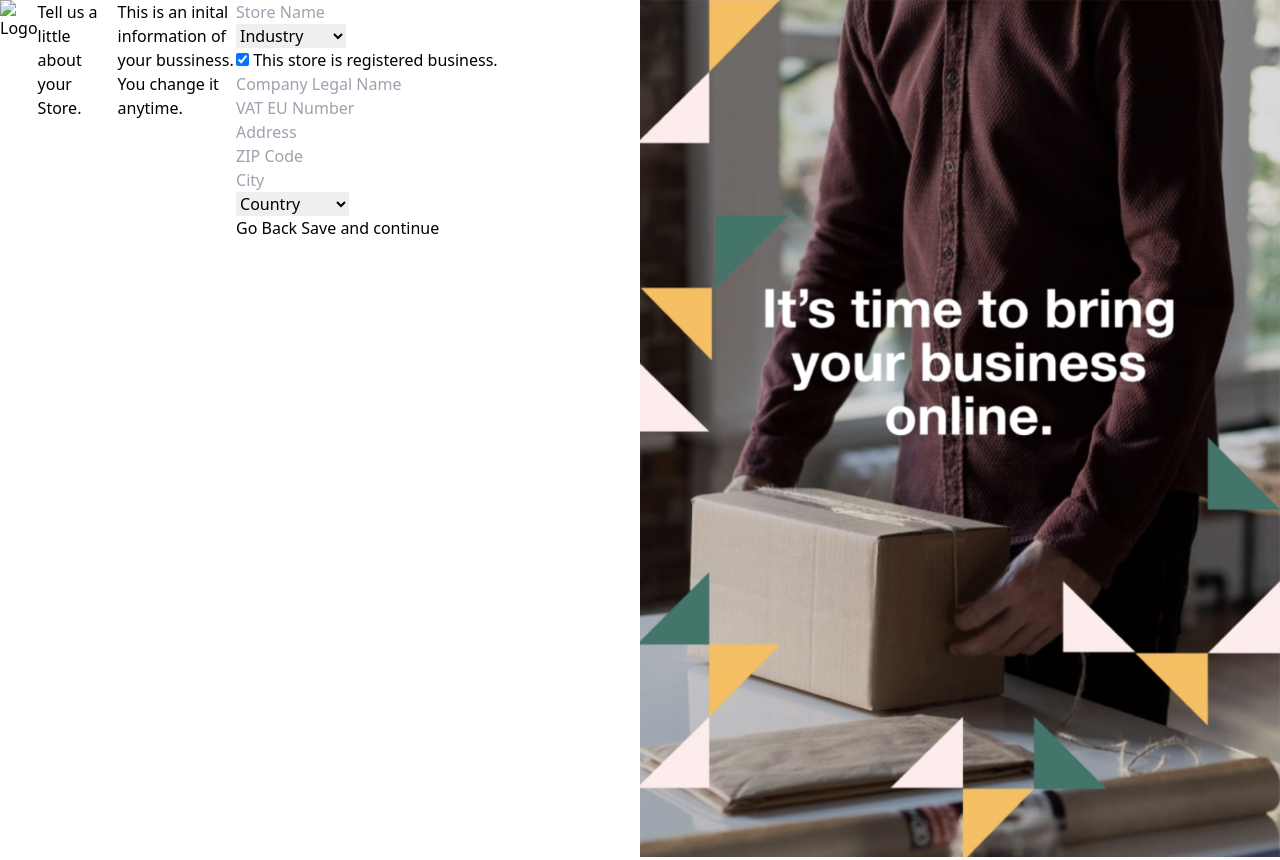
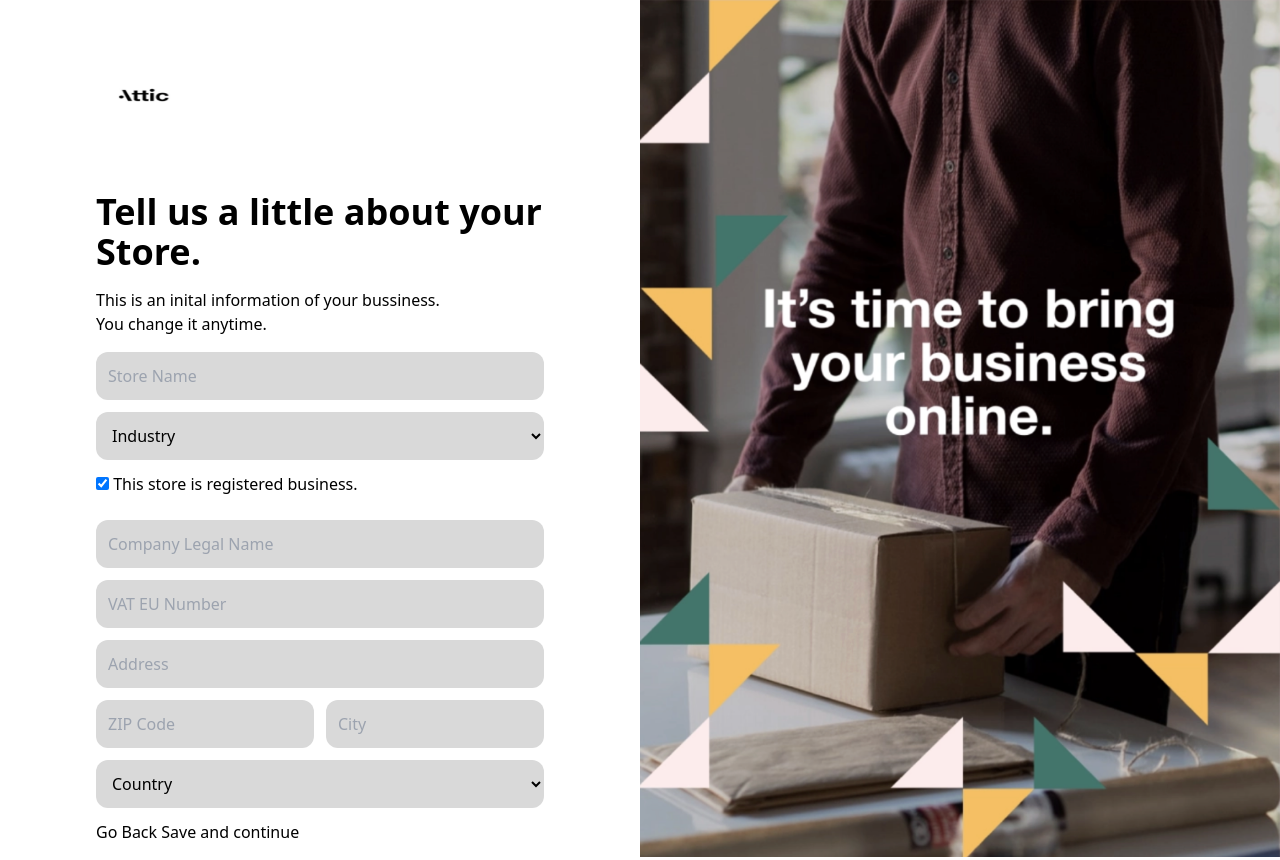
Before and after one commit to Sebi900/formexercise, a website built with Vite: page index.html in a window 1280 px wide. Built offline with nearby package versions, Linux system fonts and the light colour scheme.

Commit message:
progression

```diff
--- a/index.html
+++ b/index.html
@@ -8,10 +8,12 @@
     <title>Form Exercise</title>
   </head>
   <body class="grid grid-cols-2">
-    <div id="leftSide" class="flex">
-      <img src="" alt="Logo" />
-      <h3 class="">Tell us a little about your Store.</h3>
-      <p>
+    <div id="leftSide" class="flex flex-col px-24 py-4">
+      <img src="src/public/logo.png" alt="Logo" class="w-24 h-8 mb-20 mt-16" />
+      <h3 class="text-4xl font-bold mb-4">
+        Tell us a little about your Store.
+      </h3>
+      <p class="mb-4">
         This is an inital information of your bussiness. <br />
         You change it anytime.
       </p>
@@ -21,16 +23,22 @@
           name="Store Name"
           id="store-name"
           placeholder="Store Name"
+          class="bg-[#D9D9D9] w-full h-12 rounded-xl pl-3 mb-3"
         />
         <fieldset>
           <label for="industry-select"></label>
-          <select name="industry" id="industry-select">
+          <select
+            name="industry"
+            id="industry-select"
+            class="bg-[#D9D9D9] w-full h-12 rounded-xl pl-3 mb-3"
+          >
             <option value="">Industry</option>
             <option value="clothing">Clothing</option>
             <option value="distribution">Distribution</option>
             <option value="marketing">Marketing</option>
           </select>
         </fieldset>
+        <div class="mb-6">
           <label for="checkbox">
             <input
               type="checkbox"
@@ -40,16 +48,43 @@
             />
             This store is registered business.
           </label>
+        </div>
         <div class="">
-          <input type="text" placeholder="Company Legal Name" />
-          <input type="text" placeholder="VAT EU Number" />
-          <input type="text" placeholder="Address" />
-          <input type="text" placeholder="ZIP Code" />
-          <input type="text" placeholder="City" />
+          <input
+            type="text"
+            placeholder="Company Legal Name"
+            class="bg-[#D9D9D9] w-full h-12 rounded-xl pl-3 mb-3"
+          />
+          <input
+            type="text"
+            placeholder="VAT EU Number"
+            class="bg-[#D9D9D9] w-full h-12 rounded-xl pl-3 mb-3"
+          />
+          <input
+            type="text"
+            placeholder="Address"
+            class="bg-[#D9D9D9] w-full h-12 rounded-xl pl-3 mb-3"
+          />
+          <div class="flex gap-3">
+            <input
+              type="text"
+              placeholder="ZIP Code"
+              class="bg-[#D9D9D9] w-full h-12 rounded-xl pl-3 mb-3"
+            />
+            <input
+              type="text"
+              placeholder="City"
+              class="bg-[#D9D9D9] w-full h-12 rounded-xl pl-3 mb-3"
+            />
+          </div>
         </div>
         <fieldset>
           <label for="country-select"></label>
-          <select name="country" id="country-select">
+          <select
+            name="country"
+            id="country-select"
+            class="bg-[#D9D9D9] w-full h-12 rounded-xl pl-3 mb-3"
+          >
             <option value="">Country</option>
             <option value="Germany">Germany</option>
             <option value="Netherlands">Netherlands</option>
@@ -62,7 +97,7 @@
       </form>
     </div>
     <div id="rightSide">
-      <img src="./src/public/RightSidePic.png" alt="some Photo" />
+      <img src="./src/public/RightSidePic.png" alt="some Photo" class="" />
     </div>
     <script type="module" src="/src/main.ts"></script>
   </body>
```
Also changed, not shown: src/public/logo.png (added). Lines whose indentation alone changed are shown as unchanged.
